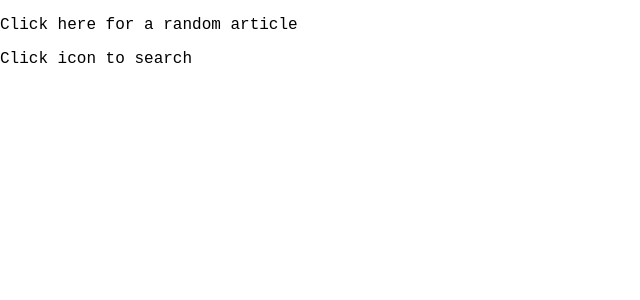
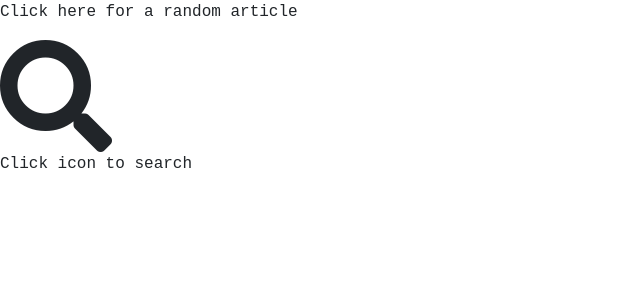
Before and after one commit to SnowLLL/wikipedia, a JavaScript app: page / in a window 1280 px wide. Shown: the top 300 px of the page, without its empty margins (0-640 px from the left). Built offline with nearby package versions, Linux system fonts and the light colour scheme; the HTML template or start-up script is replaced by a standard one.

Commit message:
delete title image

```diff
--- a/public/index.html
+++ b/public/index.html
@@ -2,19 +2,20 @@
 <html lang="en">
   <head>
     <meta charset="utf-8" />
-    <link rel="icon" href="%PUBLIC_URL%/favicon.ico" />
     <meta name="viewport" content="width=device-width, initial-scale=1" />
     <meta name="theme-color" content="#000000" />
     <meta
       name="description"
-      content="Web site created using create-react-app"
+      content="Wikipedia Search"
     />
-    <link rel="apple-touch-icon" href="%PUBLIC_URL%/logo192.png" />
     <!--
       manifest.json provides metadata used when your web app is installed on a
       user's mobile device or desktop. See https://developers.google.com/web/fundamentals/web-app-manifest/
     -->
     <link rel="manifest" href="%PUBLIC_URL%/manifest.json" />
+    <link href="https://cdn.jsdelivr.net/npm/bootstrap@5.0.0-beta2/dist/css/bootstrap.min.css" rel="stylesheet" integrity="sha384-BmbxuPwQa2lc/FVzBcNJ7UAyJxM6wuqIj61tLrc4wSX0szH/Ev+nYRRuWlolflfl" crossorigin="anonymous">
+    <link rel="stylesheet"  href="https://use.fontawesome.com/releases/v5.8.1/css/all.css">
+
     <!--
       Notice the use of %PUBLIC_URL% in the tags above.
       It will be replaced with the URL of the `public` folder during the build.
@@ -24,7 +25,7 @@
       work correctly both with client-side routing and a non-root public URL.
       Learn how to configure a non-root public URL by running `npm run build`.
     -->
-    <title>React App</title>
+    <title>Wikipedia Search</title>
   </head>
   <body>
     <noscript>You need to enable JavaScript to run this app.</noscript>
--- a/src/App.js
+++ b/src/App.js
@@ -4,9 +4,9 @@ function App() {
   return (
     <div className="App">
       <p>Click here for a random article</p>
-      <form>
-
-      </form>
+      <div>
+         <i class="fas fa-search fa-7x"></i>
+      </div>
       <p>Click icon to search</p>
     </div>
   );
```
Also changed, not shown: src/setupTests.js (deleted, +0 -5 lines), public/manifest.json, src/logo.svg (deleted), 1 other file (tests, documents, lock files or other folders).
